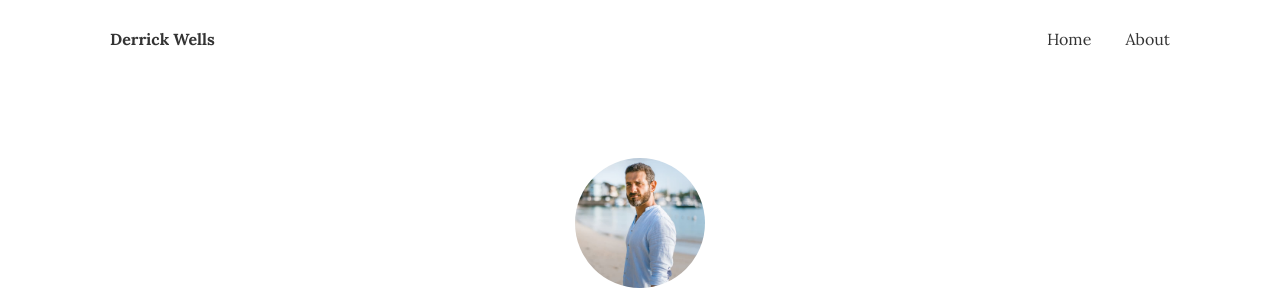
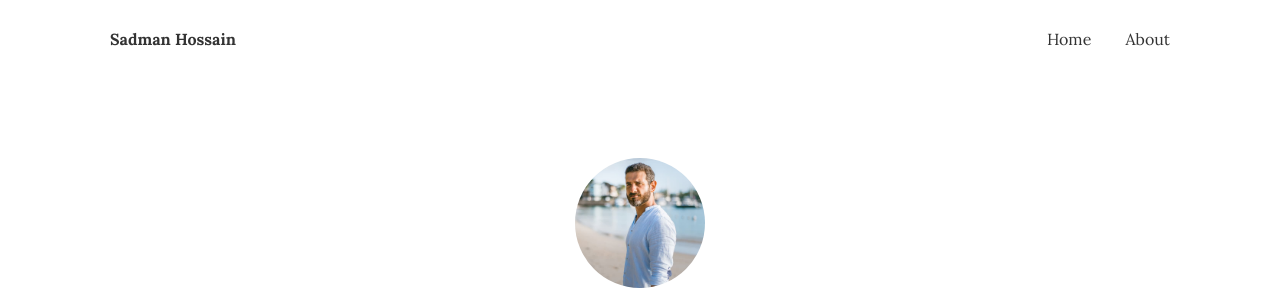
Before and after one commit to hossainsadman/hossainsadman.github.io, a Jekyll site: the page built from index.html, in a window 1280 px wide. Shown: the top 290 px of the page. Built offline with Jekyll 4.4.1, drawn with Linux system fonts in a browser that asks for light colours.

Commit message:
attempt 3

```diff
--- a/_config.yml
+++ b/_config.yml
@@ -1,13 +1,13 @@
 title: Derrick Wells – Independent Product Designer
 logo:  # you can add own logo.
 description: Passionate designer curating designs for new startups  and  founders  and crafts  beautiful user interfaces with love.
-baseurl: "/derrick" # the subpath of your site, e.g. /blog
+baseurl: "" # the subpath of your site, e.g. /blog
 url: "" # the base hostname & protocol for your site, e.g. http://example.com
 
 
 # Author Settings
 author:
-  name: Derrick Wells
+  name: Sadman Hossain
   image: '/assets/img/01.jpg'
   job: Independent Product Designer
   bio: Passionate designer curating designs for new startups  and  founders  and crafts  beautiful user interfaces with love.
```
